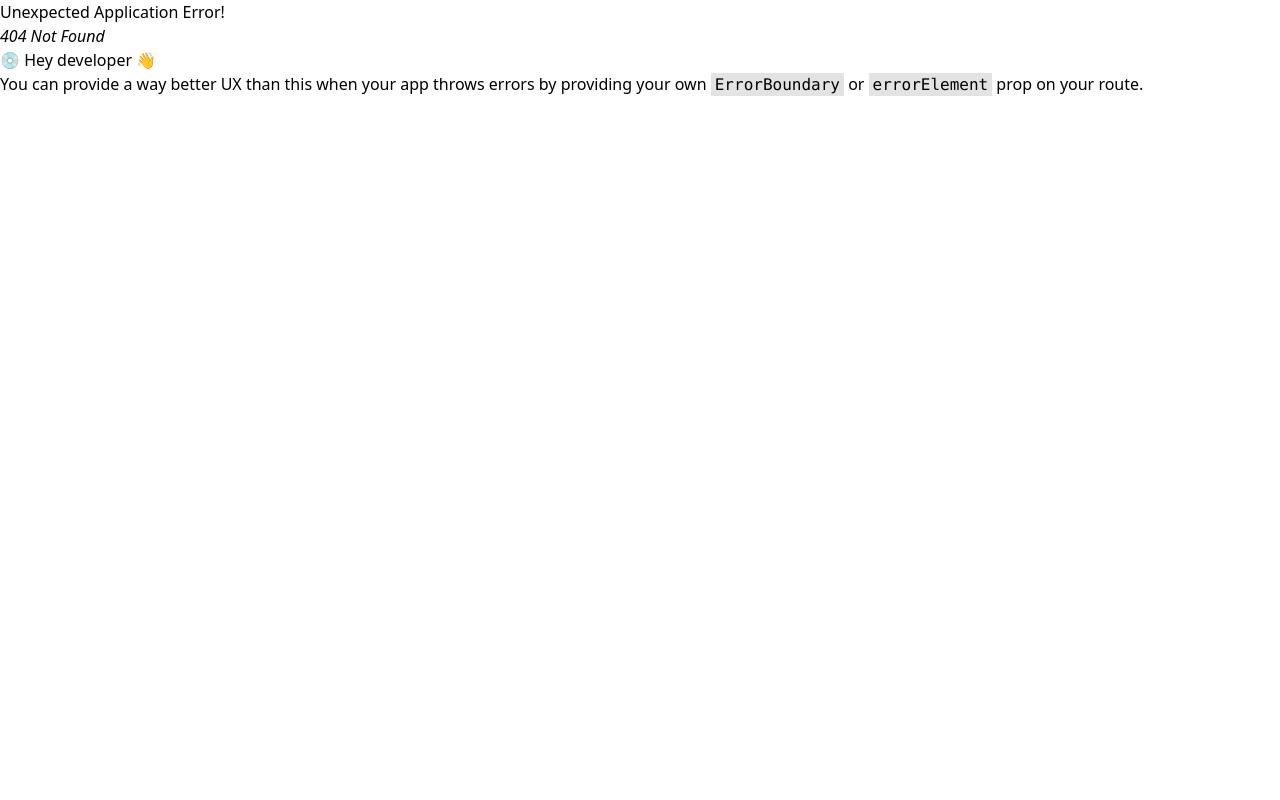
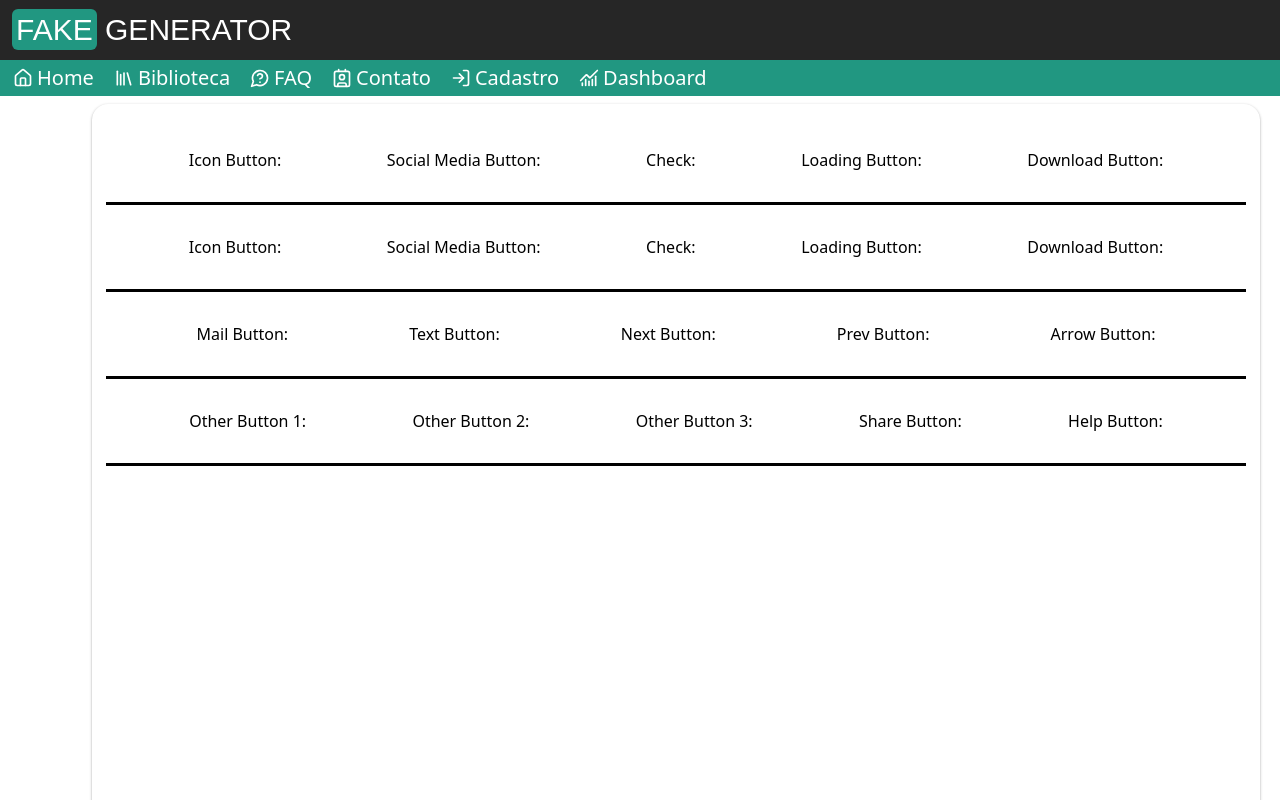
Before and after one commit to LucasBoaretto/Projeto-FakeGeneratorReact, a React (Vite) app: page /library in a window 1280 px wide. Before the commit this address had no page. Shown: the top 800 px of the page. Built offline with nearby package versions, Linux system fonts and the light colour scheme.

Commit message:
criação dos componentes da página Biblioteca, as linhas com suas labels separadas em colunas assim como no FGV1.0

```diff
--- /dev/null
+++ b/src/components/library components/ColDiv.jsx
@@ -0,0 +1,5 @@
+function ColDiv(props) {
+  return <div className="inline-block basis-auto">{props.children}</div>;
+}
+
+export default ColDiv;
--- /dev/null
+++ b/src/components/library components/LabelForButton.jsx
@@ -0,0 +1,5 @@
+function LabelForButton(props) {
+  return <label>{props.children}</label>;
+}
+
+export default LabelForButton;
--- /dev/null
+++ b/src/components/library components/LineDiv.jsx
@@ -0,0 +1,9 @@
+function LineDiv(props) {
+  return (
+    <div className="flex flex-row flex-wrap justify-around content-center p-7.5 border-black border-solid border-b-3">
+      {props.children}
+    </div>
+  );
+}
+
+export default LineDiv;
--- /dev/null
+++ b/src/components/library components/itens inLine/LineFour.jsx
@@ -0,0 +1,29 @@
+import ColDiv from "../ColDiv";
+import LabelForButton from "../LabelForButton";
+import LineDiv from "../LineDiv";
+
+function LineFour() {
+  return (
+    <div>
+      <LineDiv>
+        <ColDiv>
+          <LabelForButton>Other Button 1:</LabelForButton>
+        </ColDiv>
+        <ColDiv>
+          <LabelForButton>Other Button 2:</LabelForButton>
+        </ColDiv>
+        <ColDiv>
+          <LabelForButton>Other Button 3:</LabelForButton>
+        </ColDiv>
+        <ColDiv>
+          <LabelForButton>Share Button:</LabelForButton>
+        </ColDiv>
+        <ColDiv>
+          <LabelForButton>Help Button:</LabelForButton>
+        </ColDiv>
+      </LineDiv>
+    </div>
+  );
+}
+
+export default LineFour;
--- /dev/null
+++ b/src/components/library components/itens inLine/LineOne.jsx
@@ -0,0 +1,29 @@
+import ColDiv from "../ColDiv";
+import LabelForButton from "../LabelForButton";
+import LineDiv from "../LineDiv";
+
+function LineOne() {
+  return (
+    <div>
+      <LineDiv>
+        <ColDiv>
+          <LabelForButton>Icon Button:</LabelForButton>
+        </ColDiv>
+        <ColDiv>
+          <LabelForButton>Social Media Button:</LabelForButton>
+        </ColDiv>
+        <ColDiv>
+          <LabelForButton>Check:</LabelForButton>
+        </ColDiv>
+        <ColDiv>
+          <LabelForButton>Loading Button:</LabelForButton>
+        </ColDiv>
+        <ColDiv>
+          <LabelForButton>Download Button:</LabelForButton>
+        </ColDiv>
+      </LineDiv>
+    </div>
+  );
+}
+
+export default LineOne;
--- /dev/null
+++ b/src/components/library components/itens inLine/LineThree.jsx
@@ -0,0 +1,29 @@
+import ColDiv from "../ColDiv";
+import LabelForButton from "../LabelForButton";
+import LineDiv from "../LineDiv";
+
+function LineThree() {
+  return (
+    <div>
+      <LineDiv>
+        <ColDiv>
+          <LabelForButton>Mail Button:</LabelForButton>
+        </ColDiv>
+        <ColDiv>
+          <LabelForButton>Text Button:</LabelForButton>
+        </ColDiv>
+        <ColDiv>
+          <LabelForButton>Next Button:</LabelForButton>
+        </ColDiv>
+        <ColDiv>
+          <LabelForButton>Prev Button:</LabelForButton>
+        </ColDiv>
+        <ColDiv>
+          <LabelForButton>Arrow Button:</LabelForButton>
+        </ColDiv>
+      </LineDiv>
+    </div>
+  );
+}
+
+export default LineThree;
--- /dev/null
+++ b/src/components/library components/itens inLine/LineTwo.jsx
@@ -0,0 +1,29 @@
+import ColDiv from "../ColDiv";
+import LabelForButton from "../LabelForButton";
+import LineDiv from "../LineDiv";
+
+function LineTwo() {
+  return (
+    <div>
+      <LineDiv>
+        <ColDiv>
+          <LabelForButton>Icon Button:</LabelForButton>
+        </ColDiv>
+        <ColDiv>
+          <LabelForButton>Social Media Button:</LabelForButton>
+        </ColDiv>
+        <ColDiv>
+          <LabelForButton>Check:</LabelForButton>
+        </ColDiv>
+        <ColDiv>
+          <LabelForButton>Loading Button:</LabelForButton>
+        </ColDiv>
+        <ColDiv>
+          <LabelForButton>Download Button:</LabelForButton>
+        </ColDiv>
+      </LineDiv>
+    </div>
+  );
+}
+
+export default LineTwo;
--- a/src/components/navbar components/NavBar.jsx
+++ b/src/components/navbar components/NavBar.jsx
@@ -20,10 +20,12 @@ function NavBar() {
         </NavItensContainer>
       </Link>
 
-      <NavItensContainer>
-        <Library color="white" size={20} />
-        <NavItens>Biblioteca</NavItens>
-      </NavItensContainer>
+      <Link to="/library">
+        <NavItensContainer>
+          <Library color="white" size={20} />
+          <NavItens>Biblioteca</NavItens>
+        </NavItensContainer>
+      </Link>
 
       <NavItensContainer>
         <MessageCircleQuestion color="white" size={20} />
--- a/src/main.jsx
+++ b/src/main.jsx
@@ -4,6 +4,7 @@ import "./index.css";
 import App from "./App.jsx";
 import { RouterProvider, createBrowserRouter } from "react-router-dom";
 import DashboardPage from "./pages/DashboardPage.jsx";
+import LibraryPage from "./pages/LibraryPage.jsx";
 
 const router = createBrowserRouter([
   {
@@ -14,6 +15,10 @@ const router = createBrowserRouter([
     path: "/dashboard",
     element: <DashboardPage />,
   },
+  {
+    path: "/library",
+    element: <LibraryPage />
+  }
 ]);
 
 createRoot(document.getElementById("root")).render(
--- a/src/pages/LibraryPage.jsx
+++ b/src/pages/LibraryPage.jsx
@@ -1,5 +1,26 @@
+import Footer from "../components/Footer";
+import Header from "../components/Header";
+import LineFour from "../components/library components/itens inLine/LineFour";
+import LineOne from "../components/library components/itens inLine/LineOne";
+import LineThree from "../components/library components/itens inLine/LineThree";
+import LineTwo from "../components/library components/itens inLine/LineTwo";
+import Main from "../components/Main";
+import NavBar from "../components/navbar components/NavBar";
+
 function LibraryPage() {
-  return;
+  return (
+    <div>
+      <Header />
+      <NavBar />
+      <Main>
+        <LineOne />
+        <LineTwo />
+        <LineThree />
+        <LineFour />
+      </Main>
+      <Footer />
+    </div>
+  );
 }
 
 export default LibraryPage;
```
